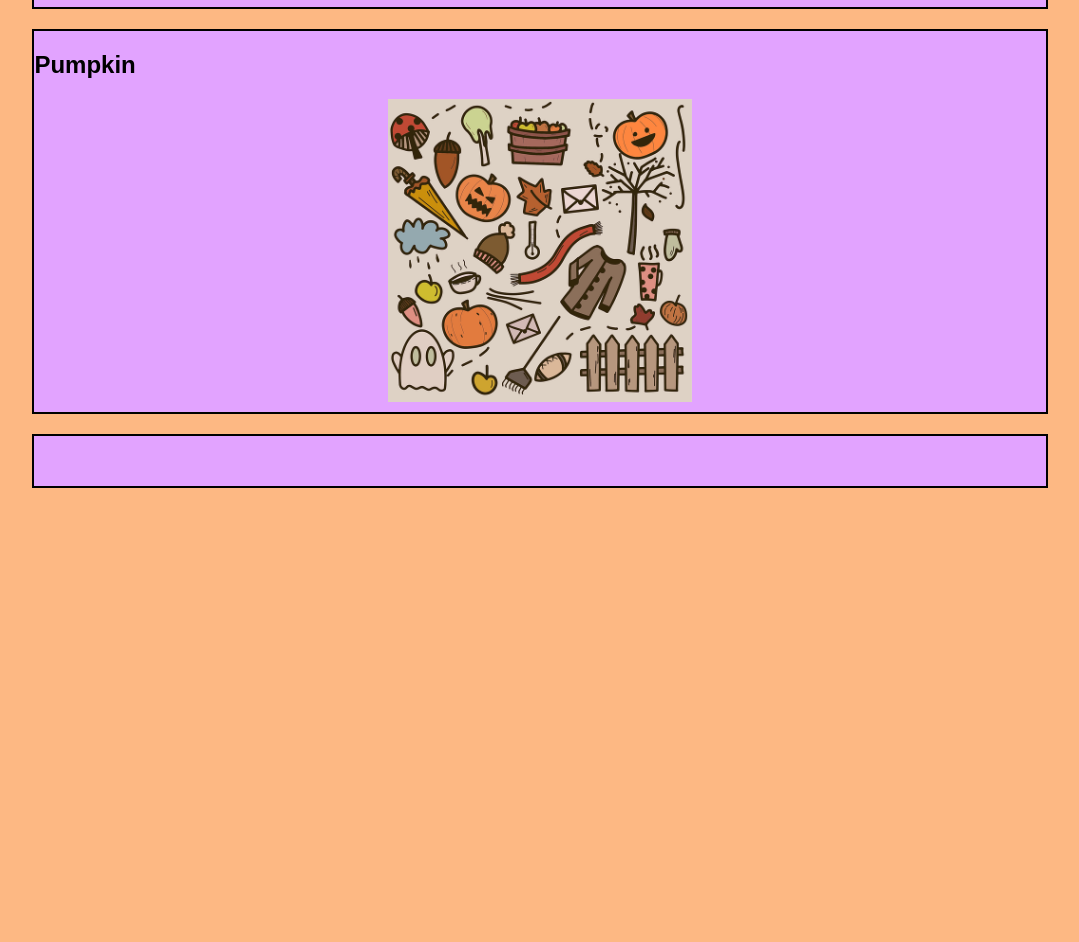
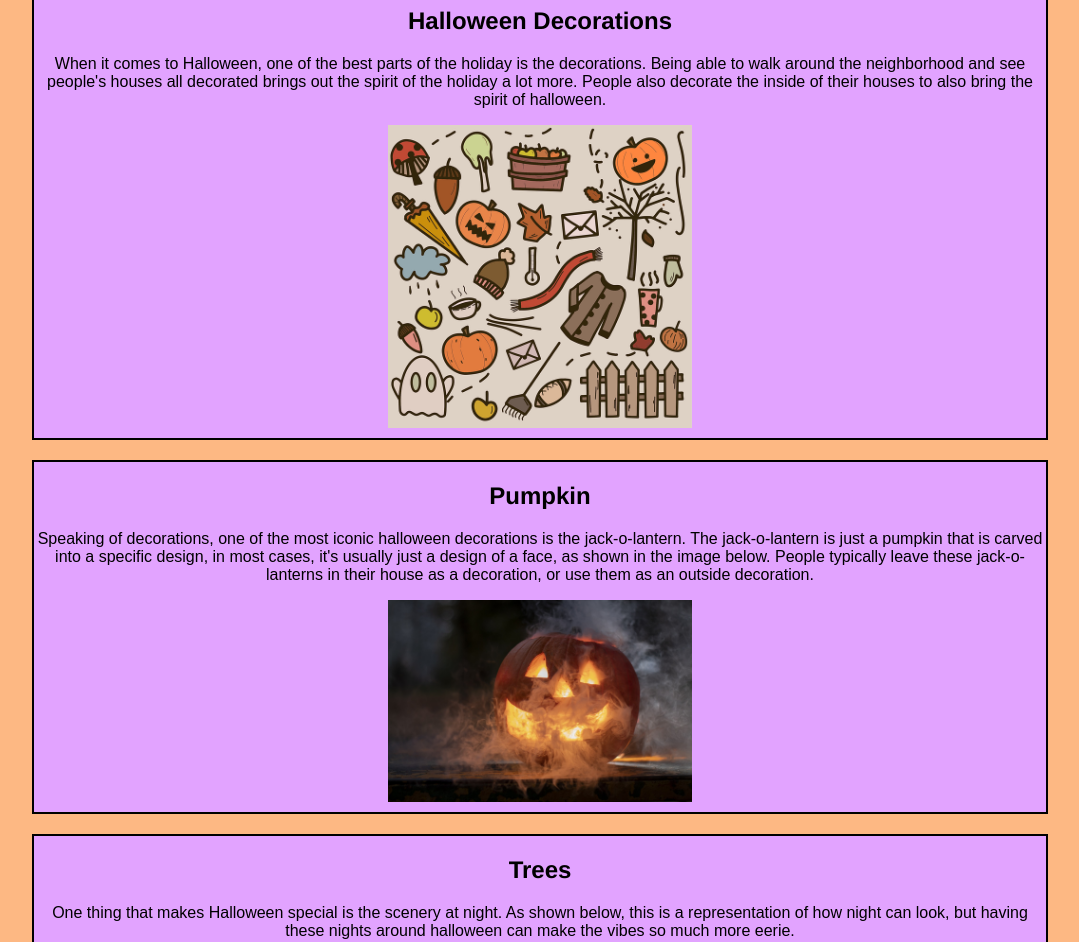
Before and after one commit to ApricotMG/web105new, a plain HTML site: page web105/holiday/index.html in a window 1280 px wide. Shown: the part 95-1037 px from the top of the page, without its empty margins (100-1179 px from the left). Before the commit the page ends 800 px from the top, so only its background shows below. Drawn offline with Linux system fonts and the light colour scheme.

Commit message:
Add files via upload

```diff
--- a/web105/holiday/css/styles.css
+++ b/web105/holiday/css/styles.css
@@ -17,3 +17,19 @@ img{
     display: block;
     margin: 10px auto;
 }
+
+h2{
+    text-align: center;
+    font-family:'Franklin Gothic Medium', 'Arial Narrow', Arial, sans-serif
+
+}
+
+h1{
+
+        text-align: center;
+}
+
+p{
+
+    text-align: center;
+}
--- a/web105/holiday/index.html
+++ b/web105/holiday/index.html
@@ -9,14 +9,31 @@
 </head>
 <body>
     <!-- .container * 3 -->
+    <h1>Halloween</h1>
 <div class="container">
-    <h1>Halloween Decorations</h1>
+    <h2>Halloween Decorations</h2>
+    <p>When it comes to Halloween, one of the best parts of the holiday is the
+        decorations. Being able to walk around the neighborhood and see people's houses all decorated brings out the spirit of the holiday a lot more.
+        People also decorate the inside of their houses to also bring the spirit of halloween.
+    </p>
+    <img src="images/halloween.png" alt="halloween decoration">
+
 </div>
 <div class="container">
     <h2>Pumpkin</h2>
-    <img src="images/halloween.png" alt="halloween decoration">
+    <p>Speaking of decorations, one of the most iconic halloween decorations is the jack-o-lantern. The jack-o-lantern is just a pumpkin that is carved into a specific design, in most cases, it's usually just a design of a face, as shown in the image below. People typically leave these jack-o-lanterns in their house as a decoration, or use them as an outside decoration.</p>
+    <img src="images/pumpkin.jpg" alt="jack-o-lantern">
+
+
 </div>
-<div class="container"></div>
+<div class="container">
+    <h2>Trees</h2>
+    <p>One thing that makes Halloween special is the scenery at night. As shown below, this is a representation of how night can look, but having these nights around halloween can make the vibes so much more eerie.
+
+    </p>
+    <img src="images/trees.jpg" alt="trees">
+</div>
+
 
 </body>
 </html>
```
